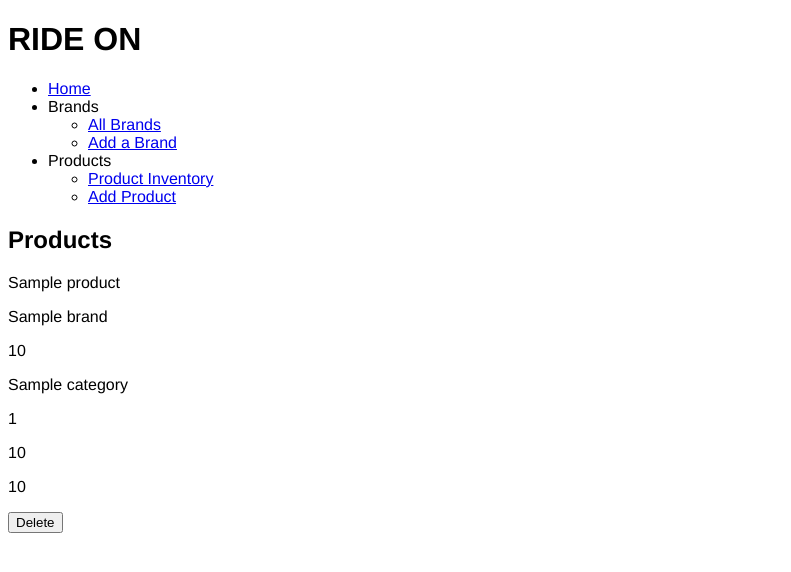
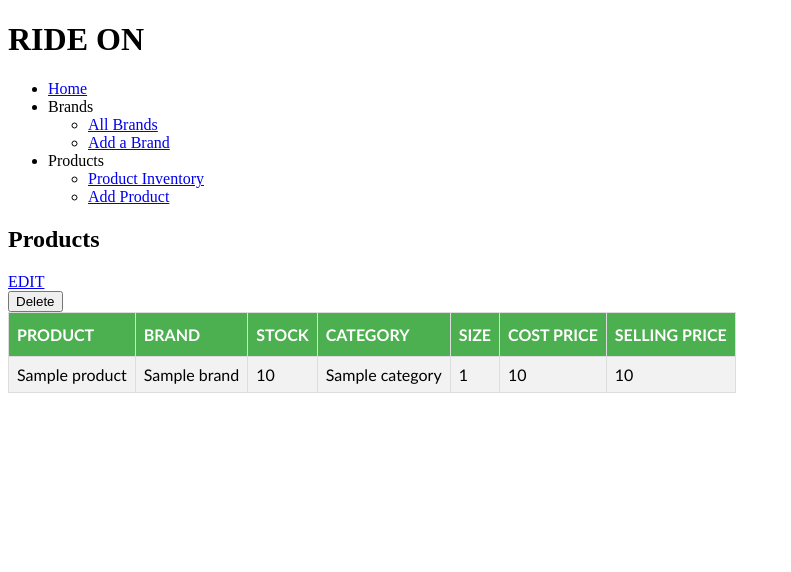
Before and after one commit to vishalmehra81/Project_Shop_Inventory, a Flask app: page /products in a window 1280 px wide. Shown: the top 572 px of the page, without its empty margins (0-791 px from the left). Run offline with Flask 2, Linux system fonts and the light colour scheme; a database or web service that is not in the repository returns one stand-in record (values such as "Sample title"); some libraries are stand-ins or nearby versions.

Commit message:
latest version

```diff
--- a/controllers/stocks_controller.py
+++ b/controllers/stocks_controller.py
@@ -27,8 +27,8 @@ def create_stock():
 # EDIT
 @stocks_blueprint.route("/stocks/<id>/edit")
 def edit_stock(id):
-    stock = stock_repository.select(id)
-    return render_template("stocks/edit.html", stock=stock)
+    stocks = stock_repository.select(id)
+    return render_template("stocks/edit.html", stocks=stocks)
 
 # UPDATE
 @stocks_blueprint.route("/stocks/<id>", methods=["POST"])
--- a/static/css/forms.css
+++ b/static/css/forms.css
@@ -0,0 +1,5 @@
+forms {
+    align-items: flex-end;
+    flex: content;
+    flex-wrap: wrap;
+}
--- a/static/css/tables.css
+++ b/static/css/tables.css
@@ -0,0 +1,47 @@
+#pdlst {
+    font-family: "Trebuchet MS", Arial, Helvetica, sans-serif;
+    border: 1px solid black;
+    border-collapse: collapse;
+    padding: 8px;
+}
+
+#pdlst td, #pdlst th {
+    border: 1px solid #ddd;
+    padding: 8px;
+}
+
+#pdlst tr:nth-child(even){background-color: #f2f2f2;}
+
+#pdlst tr:hover {background-color: #ddd;}
+
+#pdlst th {
+    padding-top: 12px;
+    padding-bottom: 12px;
+    text-align: left;
+    background-color: #4CAF50;
+    color: white;
+}
+
+#bdlst {
+    font-family: "Trebuchet MS", Arial, Helvetica, sans-serif;
+    border: 1px solid black;
+    border-collapse: collapse;
+    padding: 8px;
+}
+
+#bdlst td, #bdlst th {
+    border: 1px solid #ddd;
+    padding: 8px;
+}
+
+#bdlst tr:nth-child(even){background-color: #f2f2f2;}
+
+#bdlst tr:hover {background-color: #ddd;}
+
+#bdlst th {
+    padding-top: 12px;
+    padding-bottom: 12px;
+    text-align: left;
+    background-color: #4CAF50;
+    color: white;
+}
--- a/templates/base.html
+++ b/templates/base.html
@@ -3,9 +3,8 @@
 <head>
   <meta charset="UTF-8">
   <meta name="viewport" content="width=device-width, initial-scale=1.0">
-  <link rel="stylesheet" href="{{ url_for('static', filename='css/style.css') }}">
-  <link rel="stylesheet" href="{{ url_for('static', filename='css/forms.css') }}">
-  <link rel="stylesheet" href="{{ url_for('static', filename='css/buttons.css') }}">
+
+
   <link rel="stylesheet" href="{{ url_for('static', filename='css/tables.css') }}">
   <title>Ride On</title>
 </head>
--- a/templates/products/edit.html
+++ b/templates/products/edit.html
@@ -3,7 +3,7 @@
 
 <h2>Update Product</h2>
 
-<form action="/products/{{ product.id }}" methods="POST">
+<form action="/products/{{ product.id }}" method="POST">
     <div>
         <label for="name">Name:</label>
         <input type="text" id="name" name="name" value="{{ product.name }}">
--- a/templates/products/index.html
+++ b/templates/products/index.html
@@ -6,19 +6,47 @@
 {% for product in products %}
 
 <section>
-    <div>
-      <p>{{product.name}}</p>
-      <p>{{product.brand.name}}</p>
-      <p>{{product.stock.qty}}</p>
+    <table id="pdlst">
+       <tr>
+         <th>PRODUCT</th>
+         <th>BRAND</th>
+         <th>STOCK</th>
+         <th>CATEGORY</th>
+         <th>SIZE</th>
+         <th>COST PRICE</th>
+         <th>SELLING PRICE</th>
+      </tr>
+          <td>{{product.name}}</td>
+
+          <td>{{product.brand.name}}</td>
+
+          <td>{{product.stock.qty}}</td>
+
+          <td>{{product.category}}</td>
+
+          <td>{{product.size}}</td>
+
+          <td>{{product.cost_price}}</td>
+
+         <td>{{product.selling_price}}</td>
+
+       <!-- <p>{{product.name}}</p>
+       <p>{{product.brand.name}}</p>
+       <p>{{product.stock.qty}}</p>
       <p>{{product.category}}</p>
       <p>{{product.size}}</p>
       <p>{{product.cost_price}}</p>
-      <p>{{product.selling_price}}</p>
-      <a href="/products/{{ product.id }}/edit"></a>
+      <p>{{product.selling_price}}</p> -->
+      <div>
+         <a href="/products/{{ product.id }}/edit">EDIT</a>
        <form action="/products/{{ product.id }}/delete" method="POST">
           <input type="submit" value="Delete">
        </form>
-    </div>
+      </div>
+
+      </table>
+
+
 </section>
 
 {% endfor %}
```
Also changed, not shown: templates/brands/index.html (+16 -8 lines).
